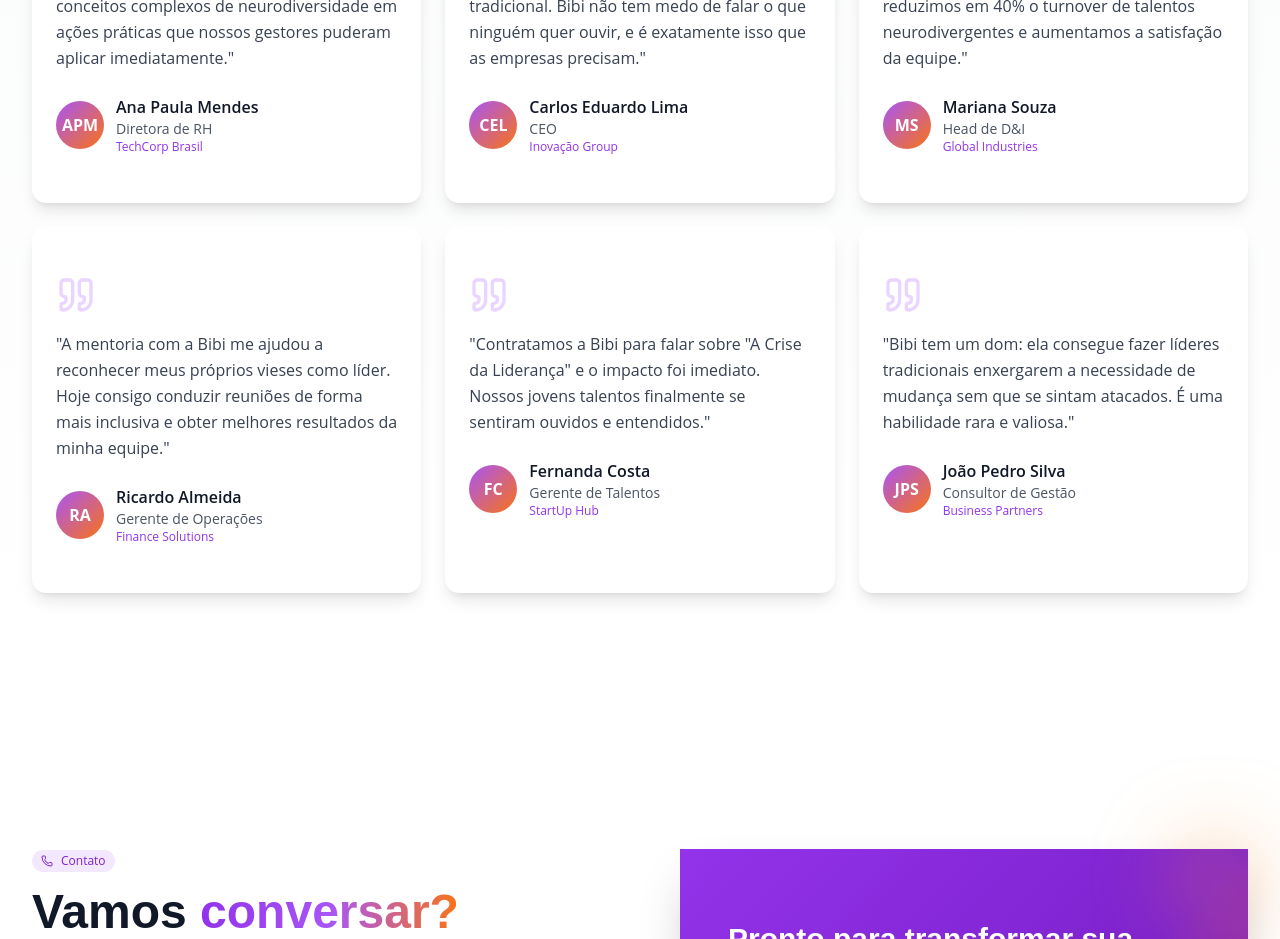
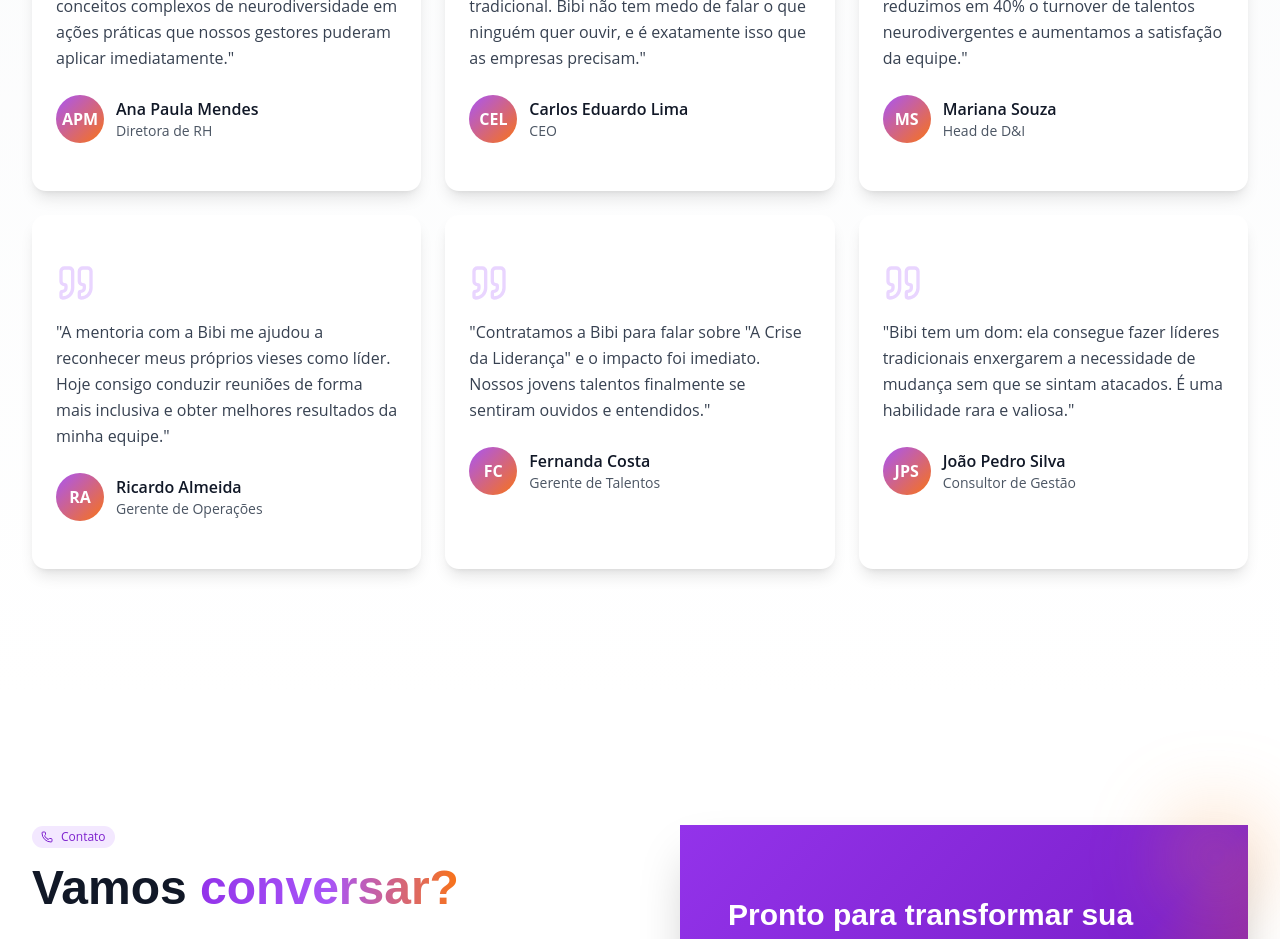
Before and after one commit to Inovamentes/bibimartins-site, a React (Vite) app: page / in a window 1280 px wide. Shown: the part 5440-6379 px from the top of the page. Built offline with nearby package versions, Linux system fonts and the light colour scheme.

Commit message:
feat: remover exibição de empresas na seção de depoimentos

```diff
--- a/src/App.tsx
+++ b/src/App.tsx
@@ -682,7 +682,7 @@ function App() {
                     <div>
                       <p className="font-semibold text-gray-900">{testimonial.author}</p>
                       <p className="text-sm text-gray-600">{testimonial.role}</p>
-                      <p className="text-xs text-purple-600">{testimonial.company}</p>
+
                     </div>
                   </div>
                 </CardContent>
```
